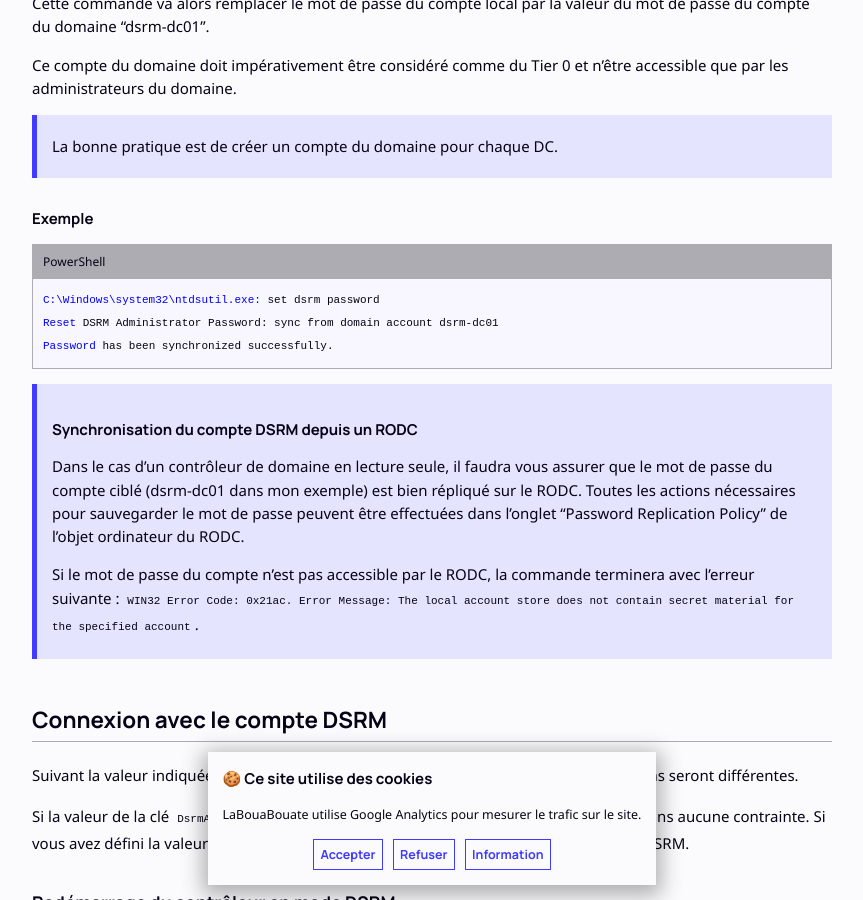
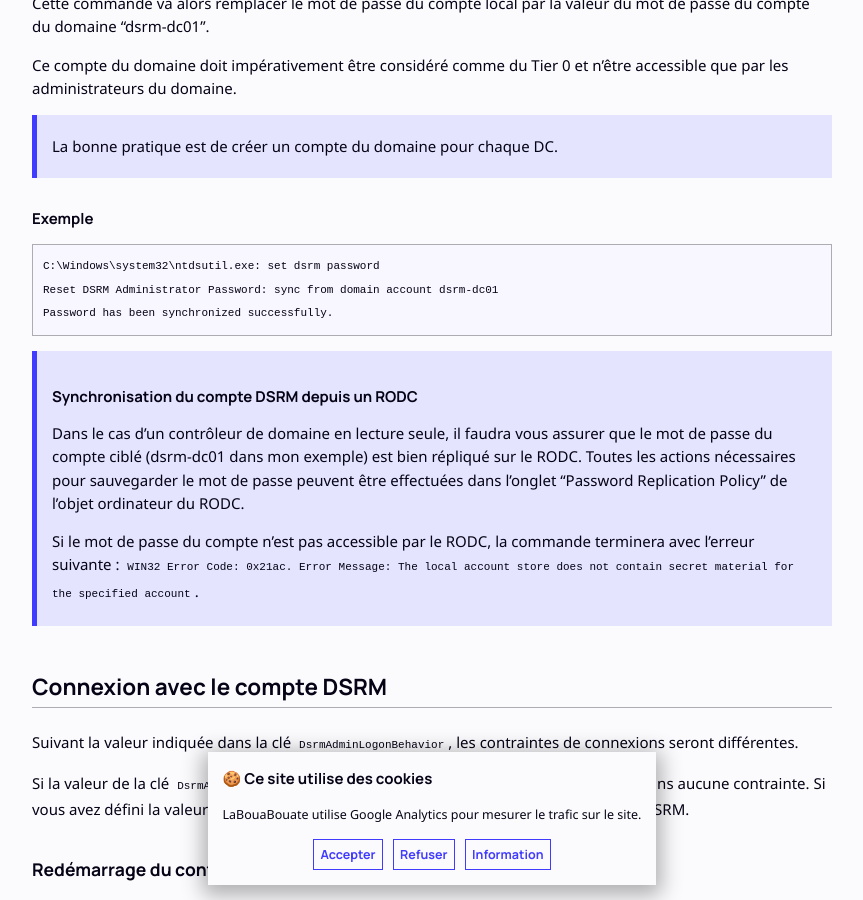
Before and after one commit to leobouard/leobouard.github.io, a Jekyll site: the page built from _posts/2025-02-24-compte-de-recuperation-rodc.md, in a window 1280 px wide and 900 px high, scrolled down 2619 px. Shown: the whole window, without its empty margins (208-1071 px from the left). Built offline with Jekyll 4.4.1, drawn with Linux system fonts in a browser that asks for light colours; nearby versions of some CDN libraries; some web fonts are replaced; some of the changed text lies outside the part shown.

Commit message:
Update 2025-02-24-compte-de-recuperation-rodc.md

````diff
--- a/_posts/2025-02-24-compte-de-recuperation-rodc.md
+++ b/_posts/2025-02-24-compte-de-recuperation-rodc.md
@@ -98,7 +98,7 @@ Ce compte du domaine doit impérativement être considéré comme du Tier 0 et n
 
 #### Exemple
 
-```powershell
+```plaintext
 C:\Windows\system32\ntdsutil.exe: set dsrm password
 Reset DSRM Administrator Password: sync from domain account dsrm-dc01
 Password has been synchronized successfully.
````
Also changed, not shown: other parts of _posts/2025-02-24-compte-de-recuperation-rodc.md (+2 -1 lines).
